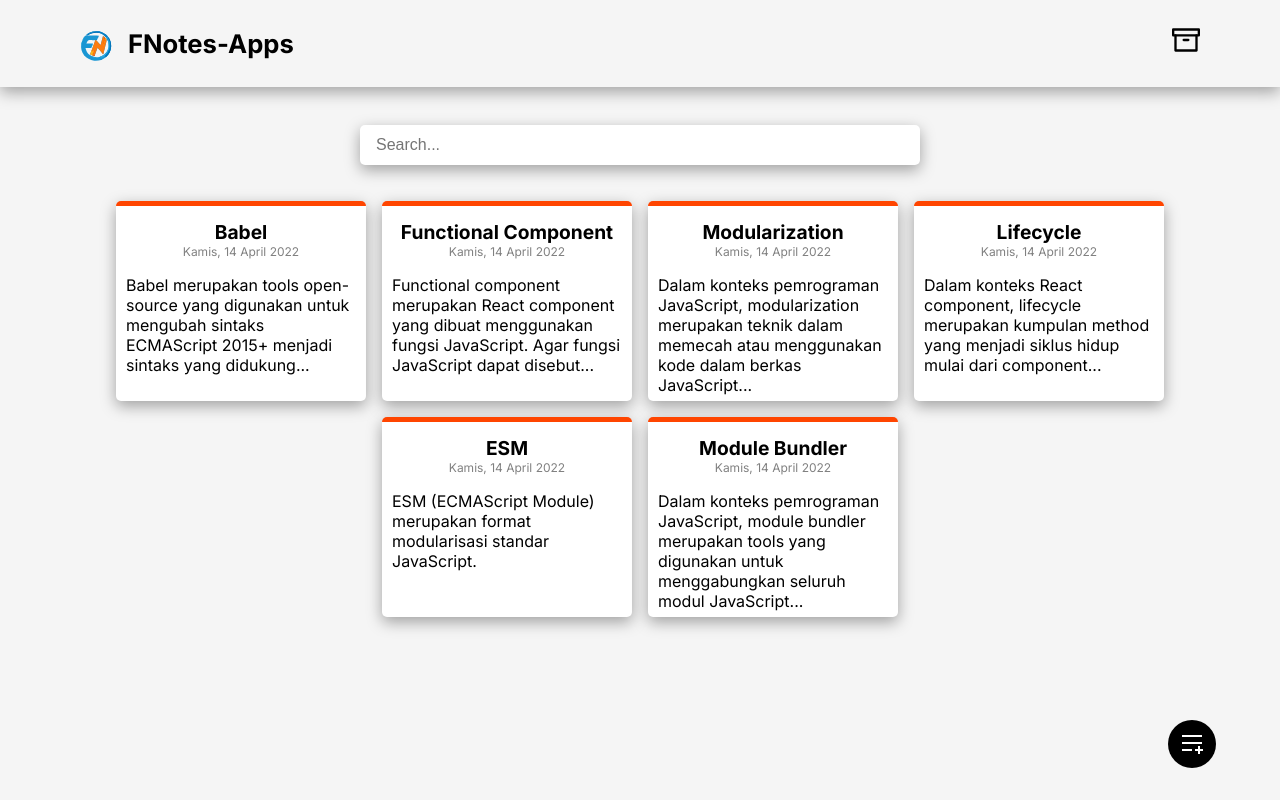
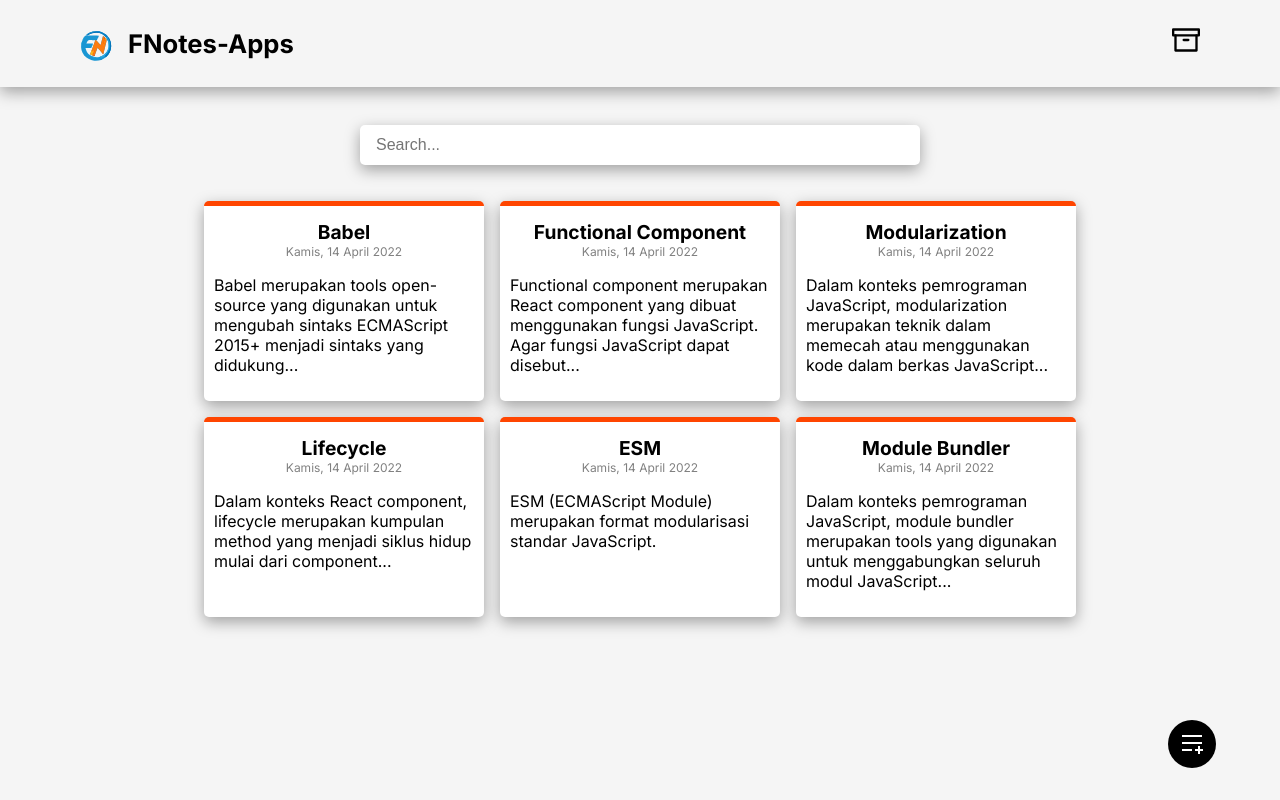
Before and after one commit to FahrulAz/NotesApp, a React (Vite) app: page / in a window 1280 px wide. Built offline with nearby package versions, Linux system fonts and the light colour scheme.

Commit message:
add search function

```diff
--- a/src/components/Header.jsx
+++ b/src/components/Header.jsx
@@ -1,5 +1,4 @@
 import React from "react";
-import { Link } from "react-router-dom";
 import Navigation from "./Navigation";
 
 function Header() {
--- a/src/components/HomePageAddBtn.jsx
+++ b/src/components/HomePageAddBtn.jsx
@@ -1,6 +1,7 @@
 import React from "react";
 import { RiPlayListAddFill } from "react-icons/ri";
 import { useNavigate } from "react-router-dom";
+import PropTypes from "prop-types";
 
 function HomePageAddBtn() {
   const navigate = useNavigate();
@@ -18,4 +19,8 @@ function HomePageAddBtn() {
   );
 }
 
+HomePageAddBtn.propTypes = {
+  navigate: PropTypes.func.isRequired,
+};
+
 export default HomePageAddBtn;
--- a/src/components/Navigation.jsx
+++ b/src/components/Navigation.jsx
@@ -2,6 +2,7 @@ import React from "react";
 import { Link, useLocation } from "react-router-dom";
 import { FiHome, FiPlusCircle } from "react-icons/fi";
 import { FiArchive } from "react-icons/fi";
+import PropTypes from "prop-types";
 
 const Navigation = () => {
   const location = useLocation();
@@ -31,4 +32,8 @@ const Navigation = () => {
   );
 };
 
+Navigation.propTypes = {
+  location: PropTypes.object.isRequired,
+};
+
 export default Navigation;
--- a/src/components/NoteList.jsx
+++ b/src/components/NoteList.jsx
@@ -1,5 +1,6 @@
 import React from "react";
 import NoteItem from "./NoteItem";
+import PropTypes, { object } from "prop-types";
 
 function NoteList({ notes }) {
   return (
@@ -16,4 +17,8 @@ function NoteList({ notes }) {
   );
 }
 
+NoteList.propTypes = {
+  notes: PropTypes.arrayOf(PropTypes.object).isRequired,
+};
+
 export default NoteList;
--- a/src/pages/HomePage.jsx
+++ b/src/pages/HomePage.jsx
@@ -1,17 +1,23 @@
 import React, { useState } from "react";
-import { useSearchParams } from "react-router-dom";
-import HomePageAddBtn from "../components/HomePageAddBtn";
 import SearchBar from "../components/SearchBar";
 import NoteList from "../components/NoteList";
 import { getActiveNotes } from "../utils/local-data";
+import HomePageAddBtn from "../components/HomePageAddBtn";
 
 function HomePage() {
   const [notes, setNotes] = useState(getActiveNotes());
+  const [keyword, setKeyword] = useState("");
+
+  const filteredNotes = keyword
+    ? notes.filter((note) =>
+        note.title.toLowerCase().includes(keyword.toLowerCase())
+      )
+    : notes;
 
   return (
     <div className="homepage">
-      <SearchBar />
-      <NoteList notes={notes} />
+      <SearchBar keyword={keyword} setKeyword={setKeyword} />
+      <NoteList notes={filteredNotes} />
       <HomePageAddBtn />
     </div>
   );
--- a/src/styles/index.css
+++ b/src/styles/index.css
@@ -141,14 +141,14 @@ button {
   box-shadow: var(--shadowbox);
   width: 280px;
   height: 200px;
-  max-width: 250px;
-  max-height: 300px;
+  max-height: 200px;
   cursor: pointer;
 }
 
 .note-item:hover {
   background-color: lightgrey;
   transition: all 0.5s;
+  scale: 1.03;
 }
 
 .note-item h3 {
```
Also changed, not shown: src/components/NoteItem.jsx (+7 -0 lines).
